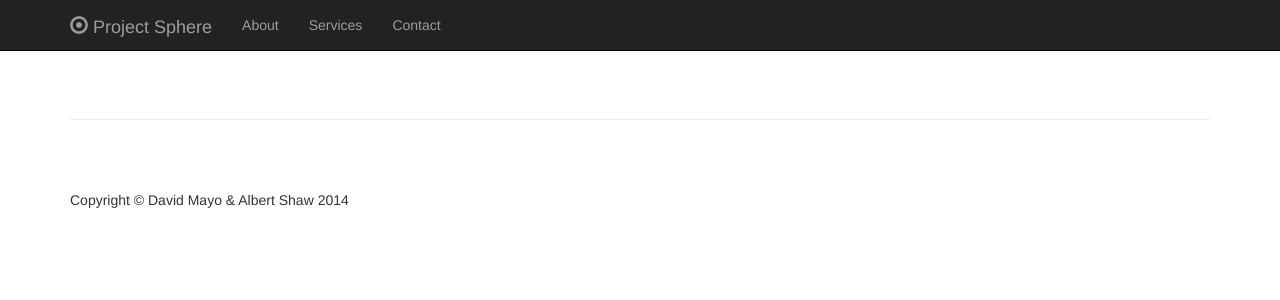
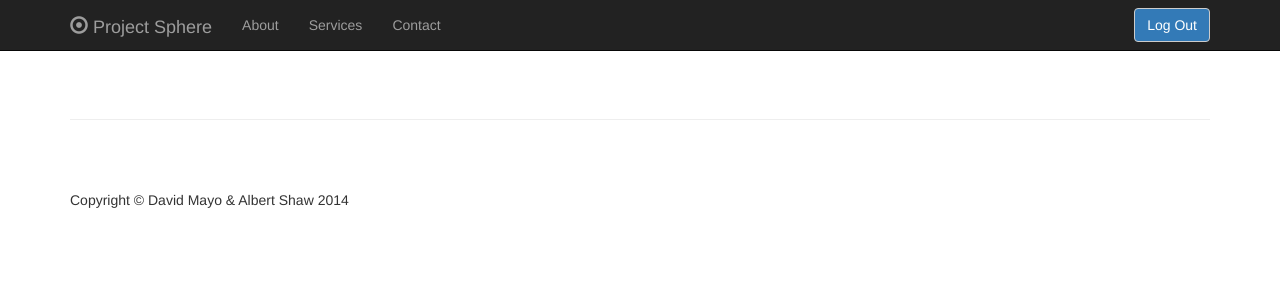
Before and after one commit to dmayo/projectsphere, a PHP site: page /projects/project.php?id=1 in a window 1280 px wide. Shown: the top 300 px of the page. Run offline with PHP 8.4, Linux system fonts and the light colour scheme; data that the repository does not hold is empty; some libraries are stand-ins or nearby versions.

Commit message:
added logout buttons, minor fixes

```diff
--- a/fileupload/submitProject.html
+++ b/fileupload/submitProject.html
@@ -63,7 +63,11 @@
                         <a href="#">Contact</a>
                     </li>
                 </ul>
+                <div style="float:right;">
+                   <button type="button" class="btn btn-default navbar-btn" style="background-color:#337AB7;color:white;" onclick="window.location.href='../login/logout.php'">Log Out</button>
+                </div>
             </div>
+
             <!-- /.navbar-collapse -->
         </div>
         <!-- /.container -->
--- a/fileupload/submitProject.php
+++ b/fileupload/submitProject.php
@@ -29,5 +29,6 @@
 					'photos' => $photos, 'video_link' => $video_link, 'sources' => $sources);
 	$query->execute($exe);
 
-
+  	echo '<head><META HTTP-EQUIV="Pragma" CONTENT="no-cache"><META HTTP-EQUIV="Expires" CONTENT="-1"></head>';
+  	echo '<meta http-equiv="refresh" content="0;url=../projects/index.php">';
 ?>
--- a/projects/index.php
+++ b/projects/index.php
@@ -56,6 +56,7 @@
                 </ul>
                 <div style="float:right;">
                 <button type="button" class="btn btn-default navbar-btn" style="background-color:#337AB7;color:white;" onclick="window.location.href='../fileupload/submitProject.html'"><i class="glyphicon glyphicon-plus"></i> Submit Project</button>
+                <button type="button" class="btn btn-default navbar-btn" style="background-color:#337AB7;color:white;" onclick="window.location.href='../login/logout.php'">Log Out</button>
                 </div>
             </div>
             <!-- /.navbar-collapse -->
--- a/projects/project.php
+++ b/projects/project.php
@@ -54,6 +54,9 @@
                         <a href="#">Contact</a>
                     </li>
                 </ul>
+                 <div style="float:right;">
+                   <button type="button" class="btn btn-default navbar-btn" style="background-color:#337AB7;color:white;" onclick="window.location.href='../login/logout.php'">Log Out</button>
+                </div>
             </div>
             <!-- /.navbar-collapse -->
         </div>
```
